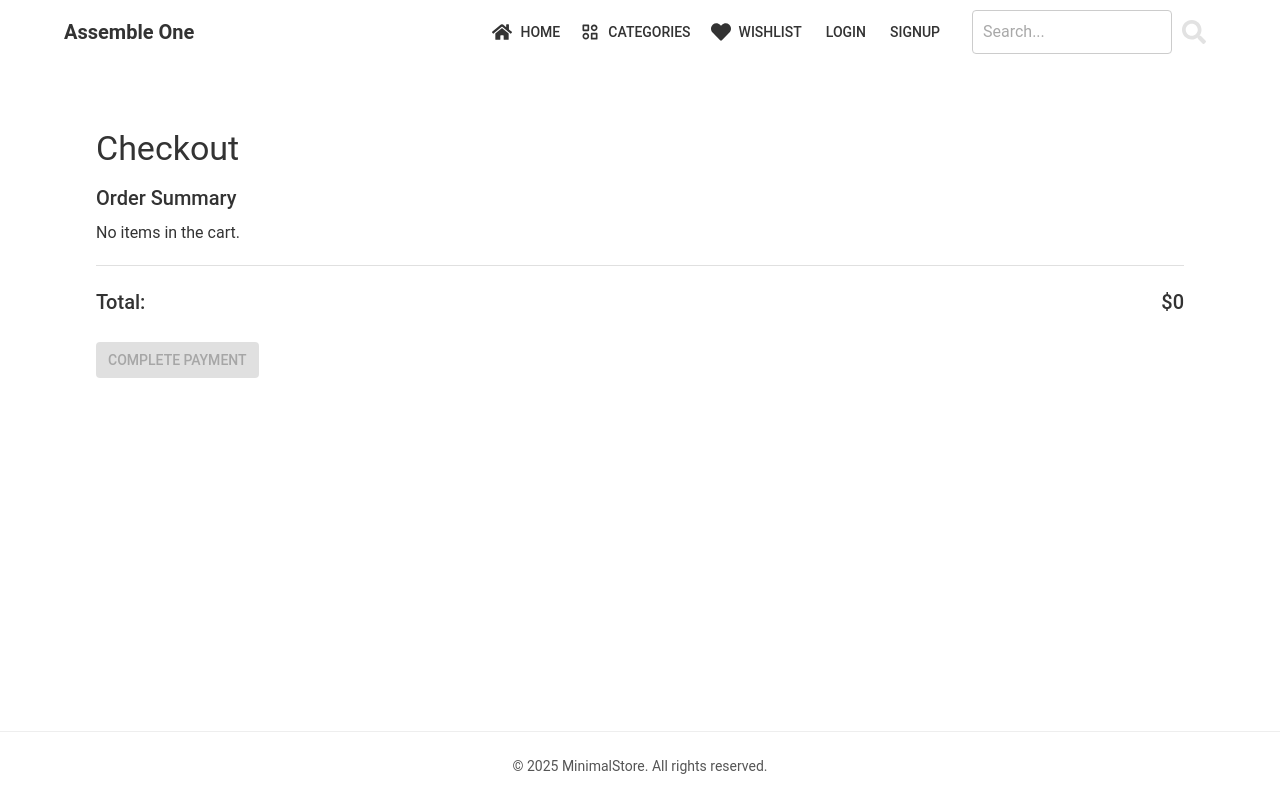
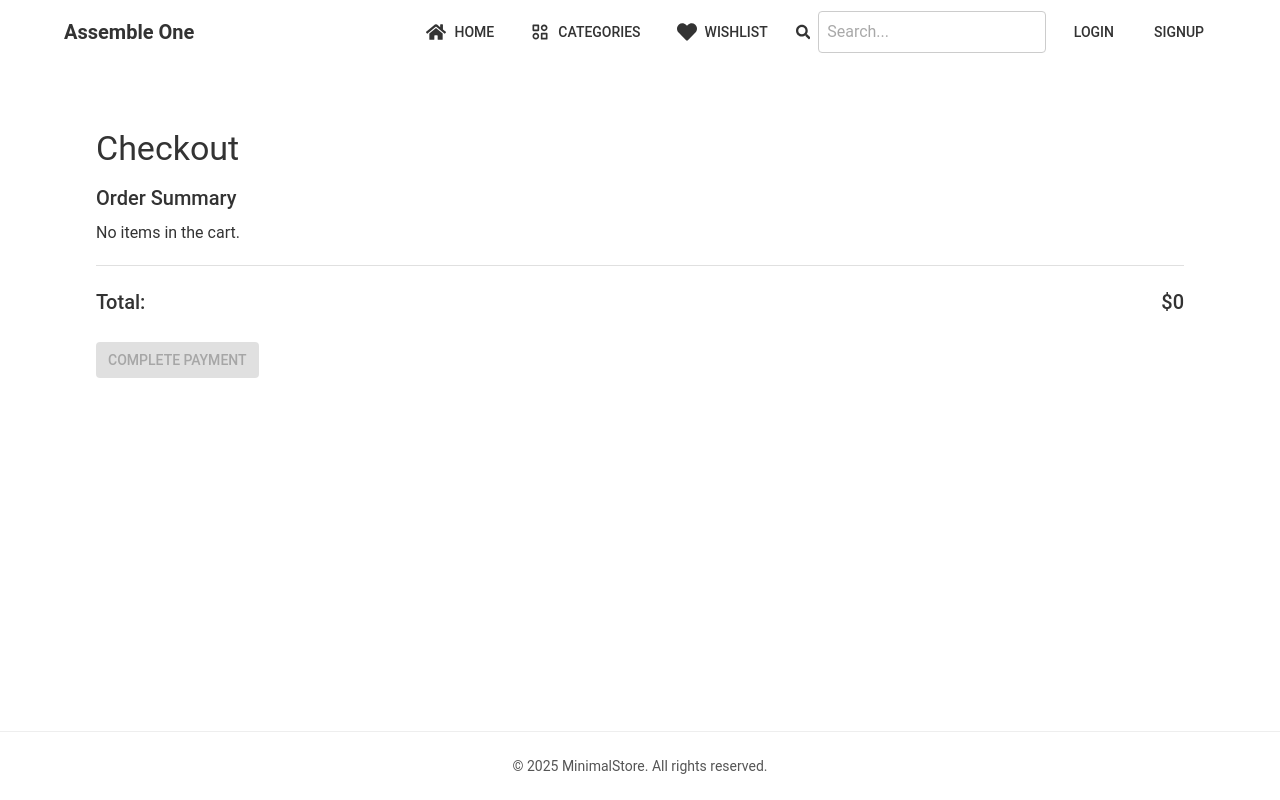
Before and after one commit to dhanrajjangid/ecom-frontend, a React (Vite) app: page /checkout in a window 1280 px wide. Built offline with nearby package versions, Linux system fonts and the light colour scheme.

Commit message:
dynamic searching in search bar

```diff
--- a/src/components/Navbar.jsx
+++ b/src/components/Navbar.jsx
@@ -10,14 +10,14 @@ import {
   MenuItem,
   Box,
   useMediaQuery,
-  InputBase,
   Drawer
 } from '@mui/material';
 import { Link } from 'react-router-dom';
 import { useTheme } from '@mui/material/styles';
 import { useAuth } from '../context/AuthContext';
-import { FaBars, FaHome, FaHeart, FaSearch, FaUserCircle, FaShoppingCart } from 'react-icons/fa'; // react-icons
-import { BiCategoryAlt } from 'react-icons/bi'; // Category icon import
+import { FaBars, FaHome, FaHeart, FaUserCircle, FaShoppingCart } from 'react-icons/fa';
+import { BiCategoryAlt } from 'react-icons/bi';
+import SearchBar from './SearchBar';
 
 const Navbar = () => {
   const { isAuthenticated, logout } = useAuth();
@@ -25,32 +25,17 @@ const Navbar = () => {
   const isMobile = useMediaQuery(theme.breakpoints.down('md'));
   const [anchorEl, setAnchorEl] = useState(null);
   const [drawerOpen, setDrawerOpen] = useState(false);
-  const [searchQuery, setSearchQuery] = useState("");
 
   const handleMenuOpen = (event) => setAnchorEl(event.currentTarget);
   const handleMenuClose = () => setAnchorEl(null);
-
   const handleDrawerToggle = () => setDrawerOpen(!drawerOpen);
 
-  const handleSearchChange = (event) => {
-    setSearchQuery(event.target.value);
-  };
-
-  const handleSearchSubmit = (event) => {
-    event.preventDefault();
-    // Add search logic or redirection for search results here
-    console.log("Search query:", searchQuery);
-  };
-
-  const renderMenuItems = () => {
-
-    return (
-      <>
-        <MenuItem component={Link} to="/login" onClick={handleMenuClose}>Login</MenuItem>
-        <MenuItem component={Link} to="/signup" onClick={handleMenuClose}>Signup</MenuItem>
-      </>
-    );
-  };
+  const renderMenuItems = () => (
+    <>
+      <MenuItem component={Link} to="/login" onClick={handleMenuClose}>Login</MenuItem>
+      <MenuItem component={Link} to="/signup" onClick={handleMenuClose}>Signup</MenuItem>
+    </>
+  );
 
   return (
     <AppBar
@@ -60,7 +45,8 @@ const Navbar = () => {
         boxShadow: 'none',
         backgroundColor: '#fff',
       }}
-    >      <Toolbar>
+    >
+      <Toolbar>
         <Container sx={{ display: 'flex', justifyContent: 'space-between', alignItems: 'center' }}>
           <Typography
             variant="h6"
@@ -117,7 +103,7 @@ const Navbar = () => {
               </Drawer>
             </>
           ) : (
-            <Box sx={{ display: 'flex', alignItems: 'center' }}>
+            <Box sx={{ display: 'flex', alignItems: 'center', gap: 2 }}>
               <Button component={Link} to="/" startIcon={<FaHome />} sx={{ color: 'inherit' }}>
                 Home
               </Button>
@@ -127,6 +113,8 @@ const Navbar = () => {
               <Button component={Link} to="/wishlist" startIcon={<FaHeart />} sx={{ color: 'inherit' }}>
                 Wishlist
               </Button>
+
+              <SearchBar /> {/* ✅ Search bar with dropdown suggestions */}
 
               {isAuthenticated ? (
                 <>
@@ -143,23 +131,6 @@ const Navbar = () => {
                   <Button component={Link} to="/signup" sx={{ color: 'inherit' }}>Signup</Button>
                 </>
               )}
-
-              <form onSubmit={handleSearchSubmit} style={{ display: 'flex', alignItems: 'center', marginLeft: '20px' }}>
-                <InputBase
-                  value={searchQuery}
-                  onChange={handleSearchChange}
-                  placeholder="Search..."
-                  sx={{
-                    border: '1px solid #ccc',
-                    padding: '5px 10px',
-                    borderRadius: '4px',
-                    width: '200px',
-                  }}
-                />
-                <IconButton type="submit" sx={{ padding: '10px' }}>
-                  <FaSearch />
-                </IconButton>
-              </form>
             </Box>
           )}
         </Container>
--- /dev/null
+++ b/src/components/SearchBar.jsx
@@ -0,0 +1,96 @@
+import React, { useState, useEffect, useRef } from 'react';
+import axios from 'axios';
+import { InputBase, Box, List, ListItem, ListItemText } from '@mui/material';
+import { FaSearch } from 'react-icons/fa';
+import { useNavigate } from 'react-router-dom';
+import { searchProducts } from '../services/productService';
+
+const SearchBar = () => {
+  const [query, setQuery] = useState('');
+  const [suggestions, setSuggestions] = useState([]);
+  const [open, setOpen] = useState(false);
+  const wrapperRef = useRef(null);
+  const navigate = useNavigate();
+
+  useEffect(() => {
+    const fetchSuggestions = async () => {
+      if (!query.trim()) {
+        setSuggestions([]);
+        return;
+      }
+
+      try {
+        const response = await searchProducts(query)
+        setSuggestions(response);
+        setOpen(true);
+      } catch (err) {
+        console.error('Search error:', err);
+        setSuggestions([]);
+      }
+    };
+
+    console.log(suggestions)
+
+    const debounce = setTimeout(fetchSuggestions, 300);
+    return () => clearTimeout(debounce);
+  }, [query]);
+
+  useEffect(() => {
+    const handleClickOutside = (event) => {
+      if (wrapperRef.current && !wrapperRef.current.contains(event.target)) {
+        setOpen(false);
+      }
+    };
+    document.addEventListener('mousedown', handleClickOutside);
+    return () => document.removeEventListener('mousedown', handleClickOutside);
+  }, []);
+
+  const handleSelect = (product) => {
+    navigate(`/product/${product._id}`);
+    setQuery('');
+    setOpen(false);
+  };
+
+  return (
+    <Box ref={wrapperRef} sx={{ position: 'relative', display: 'flex', alignItems: 'center', width: 250 }}>
+      <FaSearch style={{ marginRight: 8 }} />
+      <InputBase
+        placeholder="Search..."
+        value={query}
+        onChange={(e) => setQuery(e.target.value)}
+        sx={{
+          width: '100%',
+          border: '1px solid #ccc',
+          borderRadius: 1,
+          px: 1,
+          py: 0.5,
+        }}
+      />
+
+      {open && suggestions?.length > 0 && (
+        <List
+          sx={{
+            position: 'absolute',
+            top: '100%',
+            left: 0,
+            right: 0,
+            zIndex: 10,
+            backgroundColor: '#fff',
+            border: '1px solid #ccc',
+            borderTop: 'none',
+            maxHeight: 250,
+            overflowY: 'auto',
+          }}
+        >
+          {suggestions.map((product) => (
+            <ListItem button key={product._id} onClick={() => handleSelect(product)}>
+              <ListItemText primary={product.name} secondary={`₹${product.price}`} />
+            </ListItem>
+          ))}
+        </List>
+      )}
+    </Box>
+  );
+};
+
+export default SearchBar;
--- a/src/services/productService.jsx
+++ b/src/services/productService.jsx
@@ -7,3 +7,7 @@ export const getProducts = async () => {
 export const fetchProductById = async (id) => {
   return await get(`products/${id}`);
 }
+
+export const searchProducts = async (query) => {
+  return await get(`products/search?q=${query}`);
+}
```
